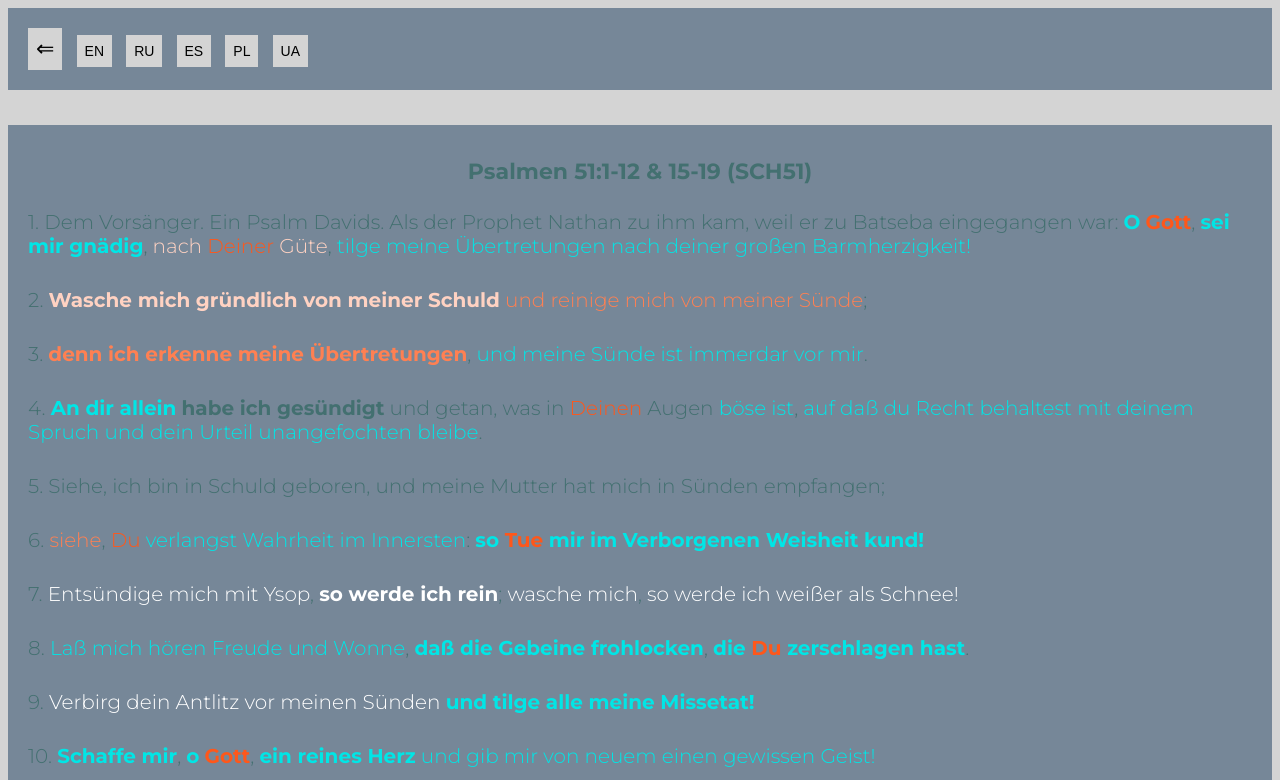
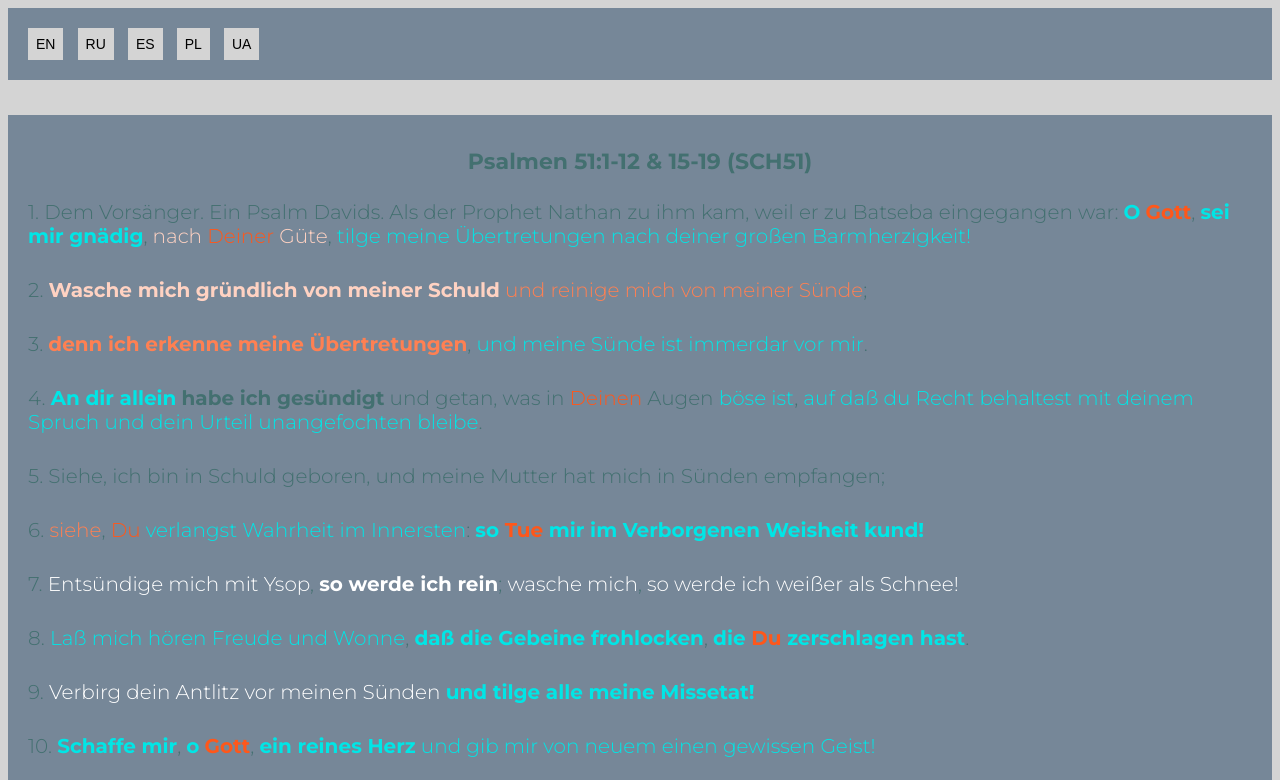
Before and after one commit to web-fullstack-dev/Bible-Verses-sgwaq--DE, a plain HTML site: page index.html in a window 1280 px wide. Shown: the top 780 px of the page. Drawn offline with Linux system fonts and the light colour scheme.

Commit message:
Deleted arrow-back

```diff
--- a/index.html
+++ b/index.html
@@ -13,7 +13,6 @@
 <body class="body">
   <main class="main">
     <section class="section">
-      <button class="section__button"><a class="section__button--link" href="https://mr-front-end-dev.github.io/Bible-Verses-Psalms--DE/"><span class="section__button--size">&#8656;</span></a></button>
       <button class="section__button"><a class="section__button--link" href="https://mr-front-end-dev.github.io/Bible-Verses-sgwaq--EN/">EN</a></button>
       <button class="section__button"><a class="section__button--link" href="https://mr-front-end-dev.github.io/Bible-Verses-sgwaq--RU/">RU</a></button>
       <button class="section__button"><a class="section__button--link" href="https://mr-front-end-dev.github.io/Bible-Verses-sgwaq--ES/">ES</a></button>
```
